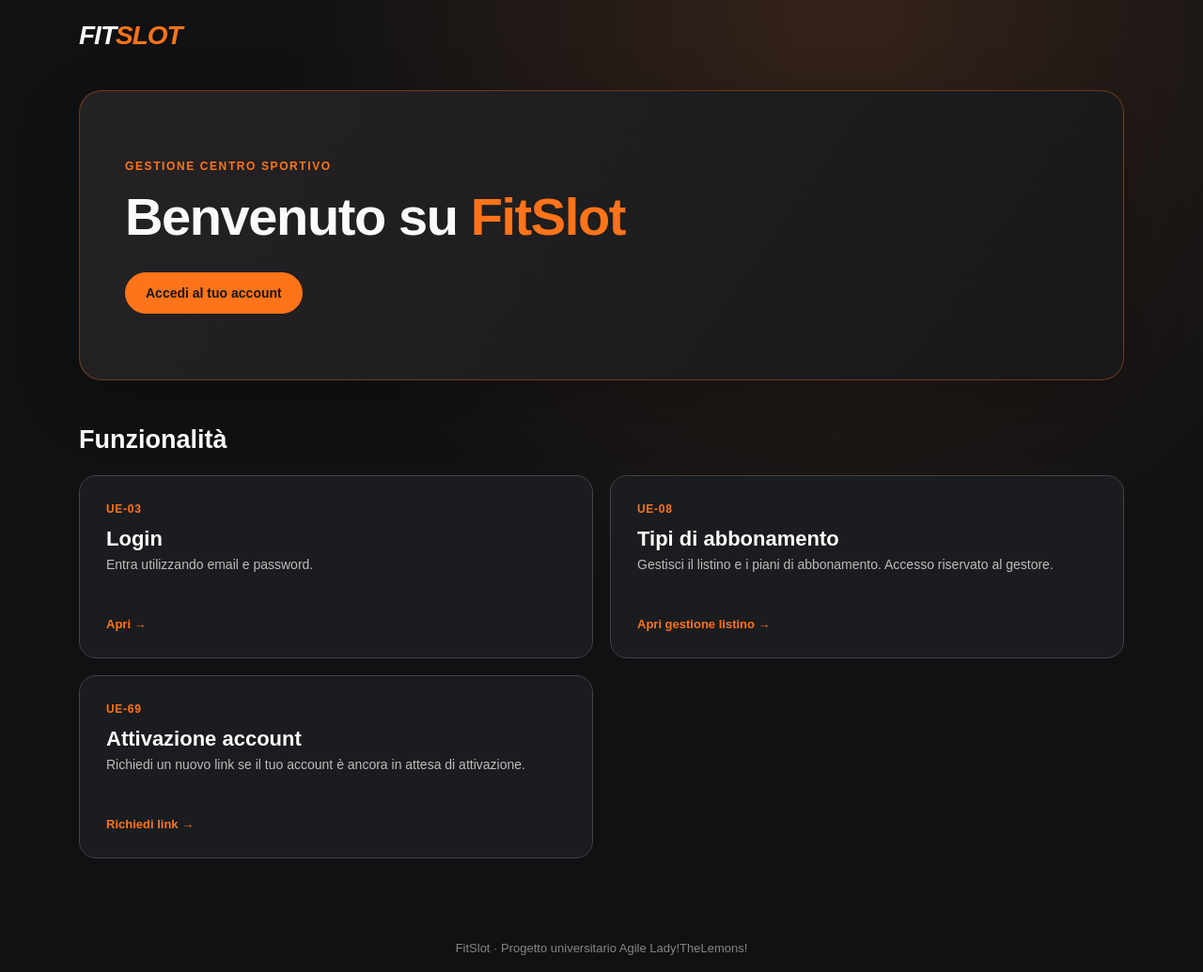
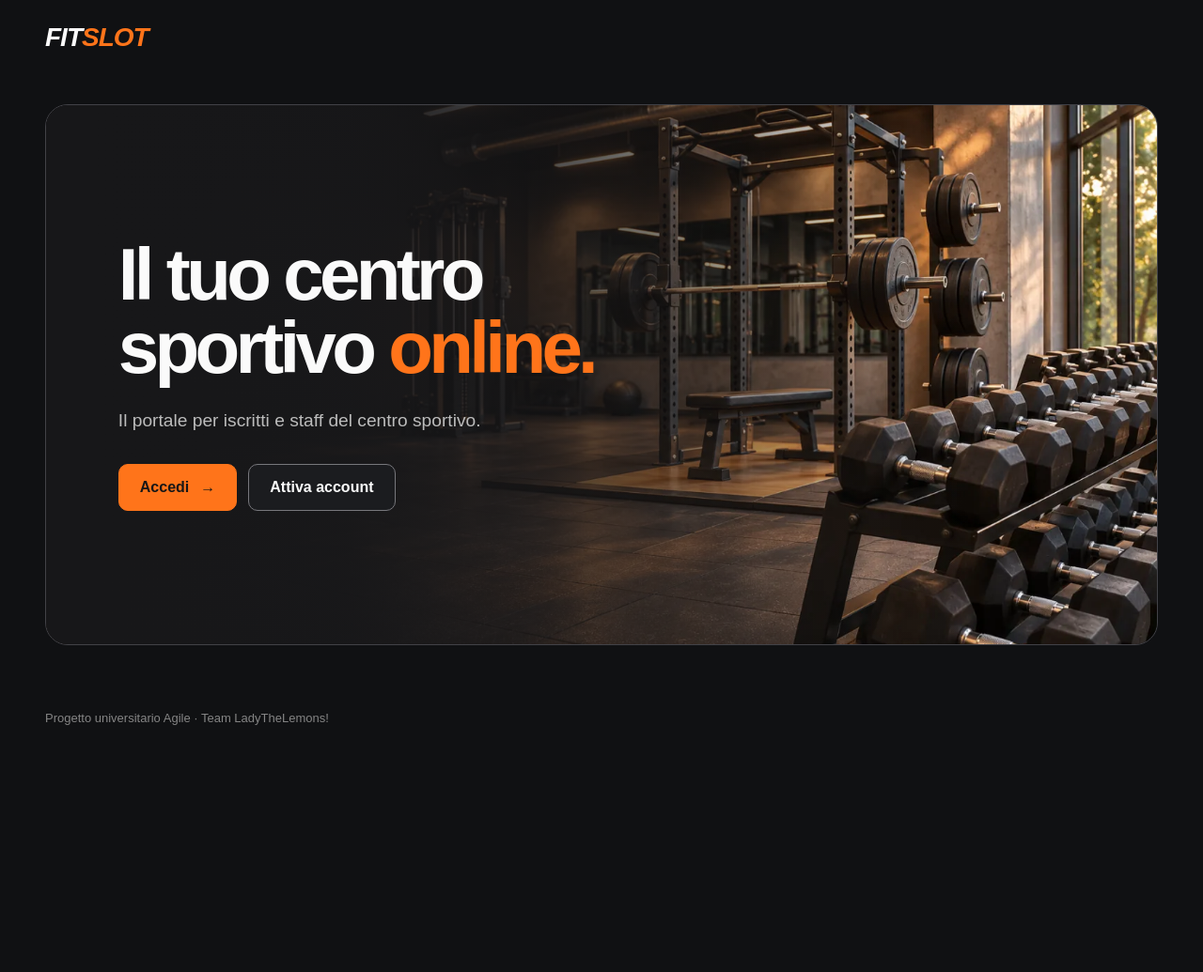
Before and after one commit to TitanGra16/Progetto_Agile, a PHP site: page / in a window 1280 px wide. Shown: the whole page at 94% size. After the commit the page ends 772 px from the top, so only its background shows below. Run offline with PHP 8.4, Linux system fonts and the light colour scheme.

Commit message:
feat: rinnova la pagina iniziale di FitSlot

```diff
--- /dev/null
+++ b/public/css/index.css
@@ -0,0 +1,172 @@
+.portal-page {
+    --portal-width: 1320px;
+    --portal-gutter: clamp(16px, 4vw, 48px);
+    display: flex;
+    flex-direction: column;
+    min-height: 100svh;
+    background: var(--bg);
+}
+
+.portal-header,
+.portal-main,
+.portal-footer {
+    width: 100%;
+    max-width: var(--portal-width);
+    margin-inline: auto;
+    padding-inline: var(--portal-gutter);
+}
+
+.portal-header {
+    margin-block: 0;
+    padding-block: 24px;
+}
+
+.portal-main {
+    flex: 1;
+    display: grid;
+    align-items: center;
+    padding-block: 12px 32px;
+}
+
+.portal-hero {
+    position: relative;
+    isolation: isolate;
+    display: grid;
+    align-items: center;
+    min-height: clamp(480px, 72svh, 660px);
+    overflow: hidden;
+    border: 1px solid var(--border);
+    border-radius: 24px;
+    background: var(--surface);
+}
+
+.portal-copy {
+    position: relative;
+    z-index: 1;
+    padding: clamp(30px, 6vw, 84px);
+}
+
+.portal-copy h1 {
+    margin: 0;
+    font-size: clamp(3rem, 6.1vw, 5.75rem);
+    font-weight: 900;
+    line-height: 1;
+    letter-spacing: -.06em;
+}
+
+.portal-title-line {
+    display: block;
+}
+
+.portal-accent {
+    color: var(--accent);
+}
+
+.portal-copy p {
+    margin: 24px 0 0;
+    color: var(--muted);
+    font-size: clamp(1rem, 1.5vw, 1.2rem);
+    line-height: 1.55;
+}
+
+.portal-copy .hero-actions {
+    margin-top: 32px;
+}
+
+.portal-copy .button {
+    gap: 12px;
+    min-height: 50px;
+    padding-inline: 22px;
+    border-radius: 10px;
+    font-size: 1rem;
+}
+
+.portal-copy .secondary {
+    border-color: #77777c;
+    background: var(--surface);
+}
+
+.portal-copy .secondary:hover {
+    border-color: var(--accent);
+}
+
+.portal-visual {
+    position: absolute;
+    inset: 0;
+}
+
+.portal-visual img {
+    display: block;
+    width: 100%;
+    height: 100%;
+    object-fit: cover;
+    object-position: 65% center;
+}
+
+.portal-visual::after {
+    content: "";
+    position: absolute;
+    inset: 0;
+    background: linear-gradient(90deg, #171719 4%, rgba(23, 23, 25, .96) 27%, rgba(23, 23, 25, .72) 48%, transparent 83%);
+}
+
+.portal-footer {
+    padding-block: 20px 28px;
+    text-align: left;
+}
+
+@media (max-width: 760px) {
+    .portal-header {
+        padding-block: 18px;
+    }
+
+    .portal-main {
+        align-items: stretch;
+        padding-block: 4px 16px;
+    }
+
+    .portal-hero {
+        grid-template-rows: auto minmax(clamp(160px, 47vw, 270px), 1fr);
+        align-items: stretch;
+        min-height: 0;
+        border-radius: 18px;
+    }
+
+    .portal-copy {
+        padding: 32px 24px 24px;
+    }
+
+    .portal-copy h1 {
+        font-size: clamp(2.3rem, 8vw, 4rem);
+    }
+
+    .portal-copy p {
+        margin-top: 16px;
+    }
+
+    .portal-copy .hero-actions {
+        margin-top: 24px;
+    }
+
+    .portal-copy .button {
+        padding-inline: 16px;
+    }
+
+    .portal-visual {
+        position: relative;
+    }
+
+    .portal-visual img {
+        position: absolute;
+        inset: 0;
+        object-position: 75% 55%;
+    }
+
+    .portal-footer {
+        padding-block: 12px 20px;
+    }
+
+    .portal-visual::after {
+        background: linear-gradient(180deg, var(--surface), transparent 35%);
+    }
+}
--- a/public/index.php
+++ b/public/index.php
@@ -16,49 +16,36 @@ $autenticato = $sessione->getIdUtente() !== null;
     <meta name="viewport" content="width=device-width, initial-scale=1">
     <title>FitSlot — Portale</title>
     <link rel="stylesheet" href="css/portale.css">
+    <link rel="stylesheet" href="css/index.css">
 </head>
-<body>
-    <header class="topbar">
-        <a class="wordmark" href="index.php">FIT<span>SLOT</span></a>
+<body class="portal-page">
+    <header class="topbar portal-header">
+        <a class="wordmark" href="index.php" aria-label="FitSlot, pagina iniziale">FIT<span>SLOT</span></a>
     </header>
 
-    <main class="page-shell">
-        <section class="hero" aria-labelledby="portal-title">
-            <span class="eyebrow">Gestione centro sportivo</span>
-            <h1 id="portal-title">Benvenuto su <span>FitSlot</span></h1>
-            <div class="hero-actions">
-                <a class="button primary" href="<?= $autenticato ? 'homepage.php' : 'login.php' ?>">
-                    <?= $autenticato ? 'Vai all’area personale' : 'Accedi al tuo account' ?>
-                </a>
+    <main class="page-shell portal-main">
+        <section class="portal-hero" aria-labelledby="portal-title">
+            <div class="portal-copy">
+                <h1 id="portal-title">Il tuo centro <span class="portal-title-line">sportivo <span class="portal-accent">online.</span></span></h1>
+                <p>Il portale per iscritti e staff del centro sportivo.</p>
+
+                <div class="hero-actions">
+                    <a class="button primary" href="<?= $autenticato ? 'homepage.php' : 'login.php' ?>">
+                        <?= $autenticato ? 'Vai all’area personale' : 'Accedi' ?>
+                        <span aria-hidden="true">&rarr;</span>
+                    </a>
+                    <?php if (!$autenticato): ?>
+                        <a class="button secondary" href="richiesta-attivazione.php">Attiva account</a>
+                    <?php endif; ?>
+                </div>
             </div>
-        </section>
 
-        <section aria-labelledby="services-title">
-            <div class="section-heading">
-                <h2 id="services-title">Funzionalità</h2>
-            </div>
-            <div class="card-grid">
-                <a class="feature-card" href="<?= $autenticato ? 'homepage.php' : 'login.php' ?>">
-                    <span class="feature-tag">UE-03</span>
-                    <h3><?= $autenticato ? 'Area personale' : 'Login' ?></h3>
-                    <p><?= $autenticato ? 'Accedi alla pagina riservata della tua sessione.' : 'Entra utilizzando email e password.' ?></p>
-                    <span class="card-link">Apri →</span>
-                </a>
-                <a class="feature-card" href="tipi-abbonamento.php">
-                    <span class="feature-tag">UE-08</span>
-                    <h3>Tipi di abbonamento</h3>
-                    <p>Gestisci il listino e i piani di abbonamento. Accesso riservato al gestore.</p>
-                    <span class="card-link">Apri gestione listino &rarr;</span>
-                </a>
-                <a class="feature-card" href="richiesta-attivazione.php">
-                    <span class="feature-tag">UE-69</span>
-                    <h3>Attivazione account</h3>
-                    <p>Richiedi un nuovo link se il tuo account è ancora in attesa di attivazione.</p>
-                    <span class="card-link">Richiedi link →</span>
-                </a>
+            <div class="portal-visual">
+                <img src="images/portale-fitslot.webp" width="1600" height="800" alt="" fetchpriority="high">
             </div>
         </section>
     </main>
-    <footer class="site-footer">FitSlot · Progetto universitario Agile Lady!TheLemons!</footer>
+
+    <footer class="site-footer portal-footer">Progetto universitario Agile · Team LadyTheLemons!</footer>
 </body>
 </html>
```
Also changed, not shown: public/images/portale-fitslot.webp (added).
